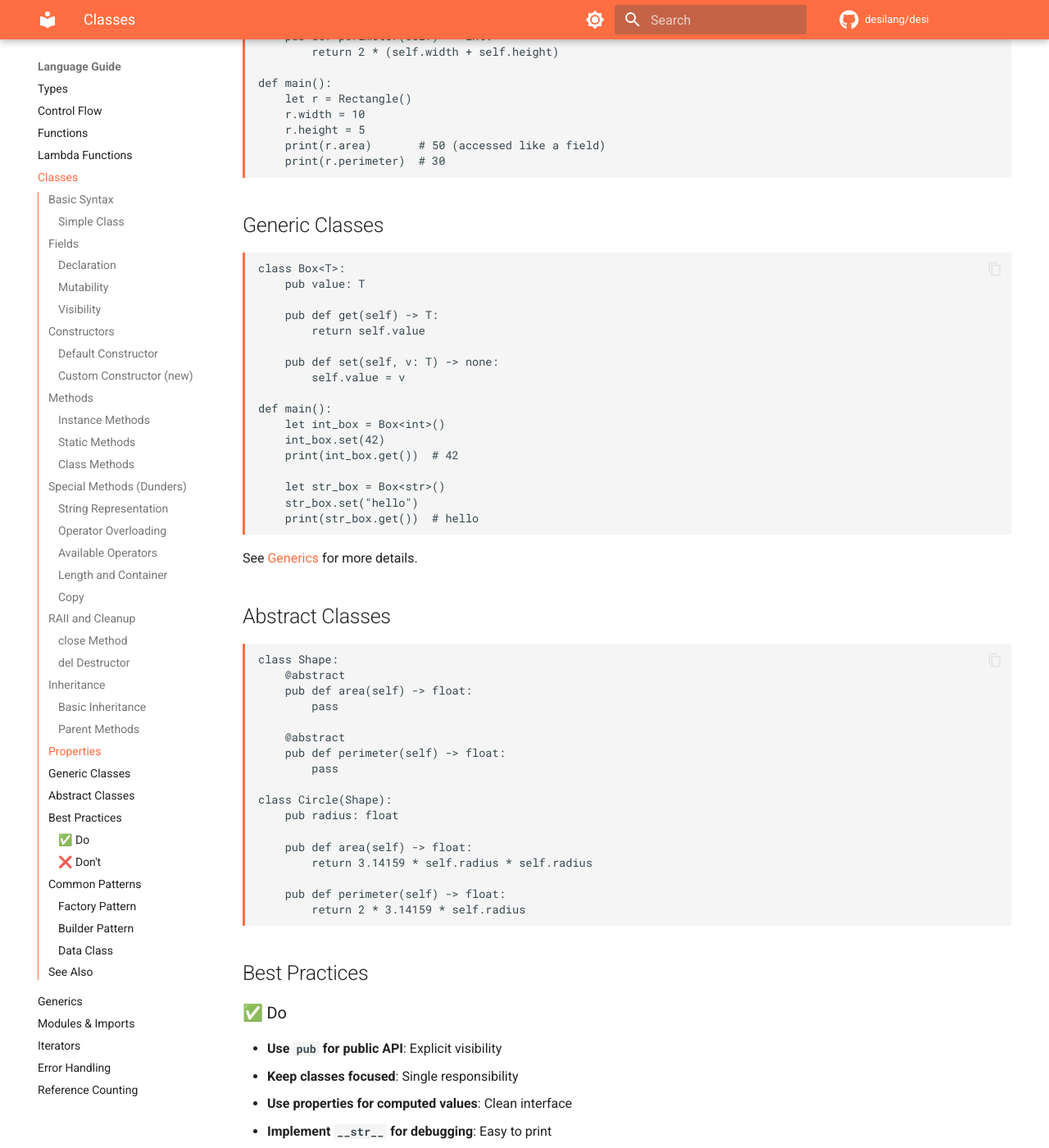
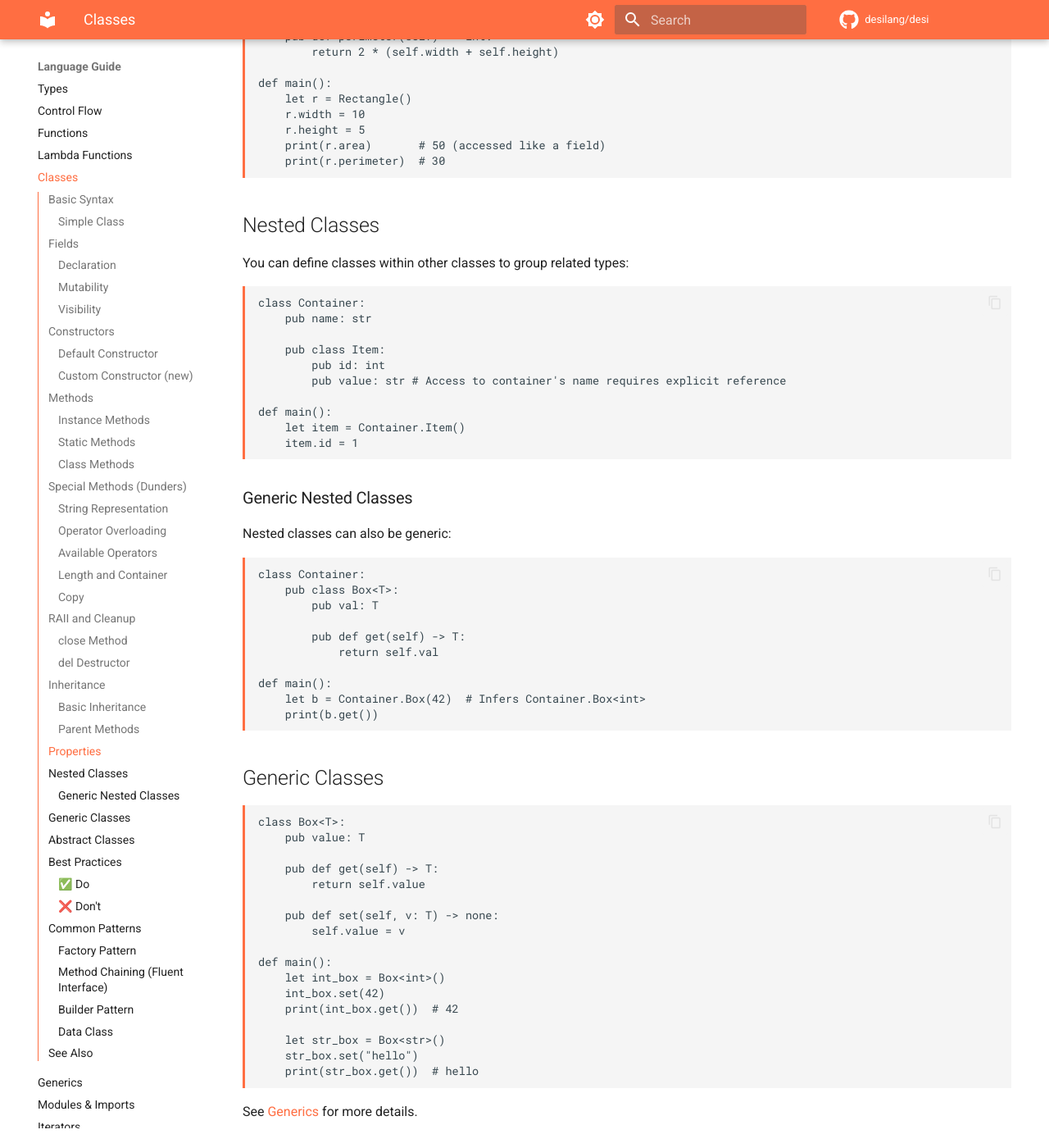
Before and after one commit to desilang/desi, an MkDocs documentation site: the page built from book/docs/language/classes.md, in a window 1280 px wide and 1400 px high, scrolled down 7641 px. Shown: the whole window at 82% size. Built offline with MkDocs 1.6.1 and Material for MkDocs 9.7.7, drawn with Linux system fonts in a browser that asks for light colours; comment, search, counter and statistics services are not loaded; the version menu is left out; some of the changed text lies outside the part shown.

Commit message:
docs: add user and internal documentation for pipeline and nested classes; test: verify pipeline arg ordering

````diff
--- a/book/docs/language/classes.md
+++ b/book/docs/language/classes.md
@@ -369,6 +369,40 @@ def main():
     print(r.perimeter)  # 30
 ```
 
+## Nested Classes
+
+You can define classes within other classes to group related types:
+
+```desi
+class Container:
+    pub name: str
+
+    pub class Item:
+        pub id: int
+        pub value: str # Access to container's name requires explicit reference
+
+def main():
+    let item = Container.Item()
+    item.id = 1
+```
+
+### Generic Nested Classes
+
+Nested classes can also be generic:
+
+```desi
+class Container:
+    pub class Box<T>:
+        pub val: T
+
+        pub def get(self) -> T:
+            return self.val
+
+def main():
+    let b = Container.Box(42)  # Infers Container.Box<int>
+    print(b.get())
+```
+
 ## Generic Classes
 
 ```desi
@@ -453,6 +487,31 @@ class User:
         return User.create("Guest", "guest@example.com")
 ```
 
+### Method Chaining (Fluent Interface)
+
+Methods that return `self` allow for deep chaining of calls:
+
+```desi
+class Node:
+    pub mut next: Node
+    pub mut val: int
+
+    pub def set_next(self, n: Node) -> Node:
+        self.next = n
+        return self
+
+    pub def set_val(self, v: int) -> Node:
+        self.val = v
+        return self
+
+def main():
+    let n1 = Node()
+    let n2 = Node()
+
+    # Chained calls
+    n1.set_val(1).set_next(n2).set_val(10)
+```
+
 ### Builder Pattern
 
 ```desi
--- a/book/mkdocs.yml
+++ b/book/mkdocs.yml
@@ -89,6 +89,7 @@ nav:
     - Iterators: language/iterators.md
     - Error Handling: language/error-handling.md
     - Reference Counting: language/rc.md
+    - Pipeline Operator: language/pipeline.md
   - Reference:
     - Builtin Functions: reference/builtins.md
     - Operators: reference/operators.md
````
Also changed, not shown: book/docs/language/pipeline.md (added, +60 -0 lines), docs/internals/deep_chaining.md (added, +27 -0 lines), docs/internals/nested_classes.md (added, +26 -0 lines), docs/internals/pipeline.md (added, +49 -0 lines), 1 other file.
